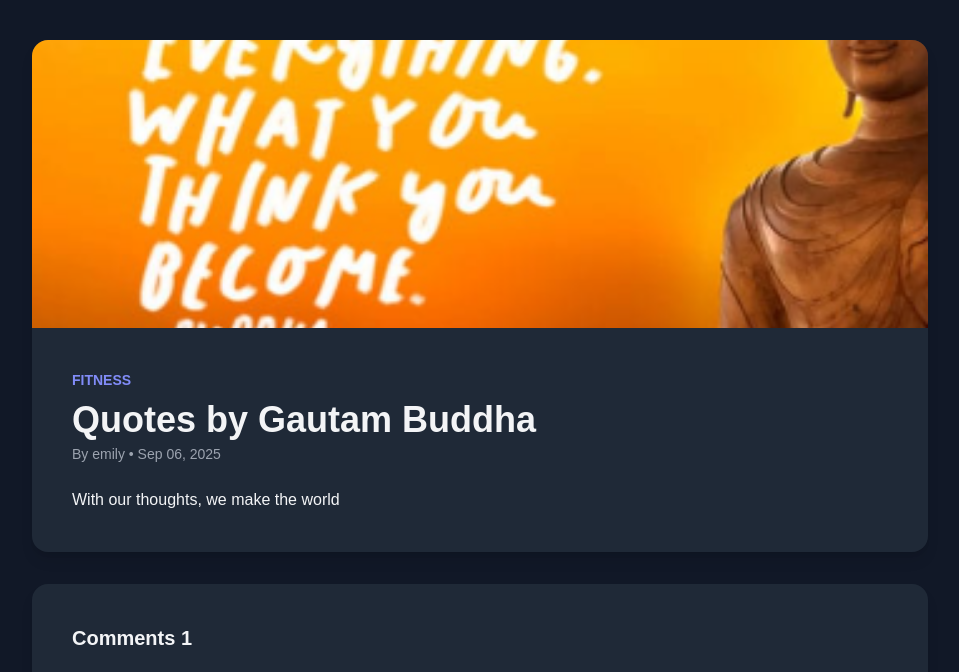
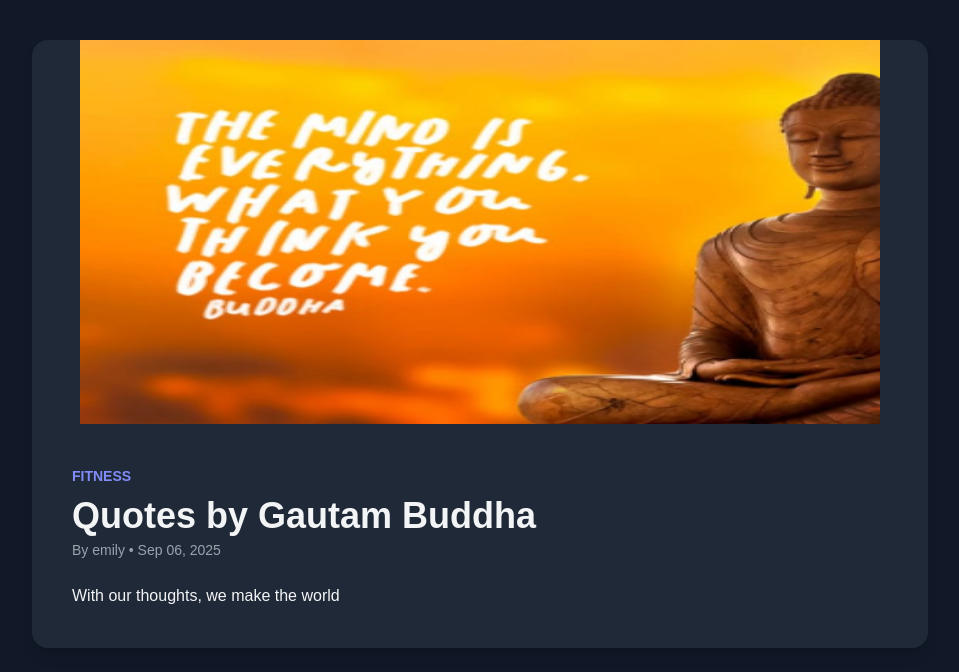
Before and after one commit to Sumnayak-Dev007/BlogSite, a Django app: a page that uses templates/base.html in a window 1280 px wide. Shown: the part 64-736 px from the top of the page, without its empty margins (160-1119 px from the left). Run offline with Django 5.2, Linux system fonts and the light colour scheme; a user stored in the database is signed in; data comes from the database, SQL or seed files in the repository; both versions use the stored data as it was after the commit; some libraries are stand-ins or nearby versions.

Commit message:
social medias

```diff
--- a/templates/base.html
+++ b/templates/base.html
@@ -150,19 +150,19 @@
       <div class="flex flex-col md:flex-row justify-center md:justify-start md:space-x-12 mb-6">
         <!-- Social Links -->
         <div class="flex space-x-6">
-          <a href="#" class="flex items-center space-x-2 hover:text-pink-500 transition">
+          <a href="/" class="flex items-center space-x-2 hover:text-pink-500 transition">
             <i class="fab fa-instagram"></i><span class="hidden sm:inline">Instagram</span>
           </a>
-          <a href="#" class="flex items-center space-x-2 hover:text-red-500 transition">
+          <a href="/" class="flex items-center space-x-2 hover:text-red-500 transition">
             <i class="fab fa-pinterest"></i><span class="hidden sm:inline">Pinterest</span>
           </a>
-          <a href="#" class="flex items-center space-x-2 hover:text-blue-600 transition">
+          <a href="/" class="flex items-center space-x-2 hover:text-blue-600 transition">
             <i class="fab fa-facebook"></i><span class="hidden sm:inline">Facebook</span>
           </a>
-          <a href="#" class="flex items-center space-x-2 hover:text-gray-400 transition">
+          <a href="https://x.com/SumanNayak__" class="flex items-center space-x-2 hover:text-gray-400 transition">
             <i class="fab fa-x-twitter"></i><span class="hidden sm:inline">Twitter</span>
           </a>
-          <a href="#" class="flex items-center space-x-2 hover:text-red-600 transition">
+          <a href="/" class="flex items-center space-x-2 hover:text-red-600 transition">
             <i class="fab fa-youtube"></i><span class="hidden sm:inline">Youtube</span>
           </a>
         </div>
--- a/templates/blog.html
+++ b/templates/blog.html
@@ -11,7 +11,9 @@
 
     <!-- Post Image -->
     {% if post.blog_image %}
-    <img src="{{ post.blog_image.url }}" alt="{{ post.title }}" class="w-full h-72 object-cover">
+    <div class="w-full max-h-96 overflow-hidden flex justify-center items-center">
+    <img src="{{ post.blog_image.url }}" alt="{{ post.title }}" class="w-[800px] h-96">
+    </div>
     {% endif %}
 
     <!-- Post Content -->
--- a/templates/catview.html
+++ b/templates/catview.html
@@ -26,7 +26,7 @@
               <a href="{% url 'blog_view' c.category.slug c.slug %}" class="hover:text-blue-500"><i class="fas fa-folder"></i> View</a>
               <span><i class="fas fa-comment"></i> Comments</span>
             </div>
-            <a href="#" class="text-blue-600 dark:text-blue-400 hover:underline">Read More <i
+            <a href="{% url 'blog_view' c.category.slug c.slug %}" class="text-blue-600 dark:text-blue-400 hover:underline">Read More <i
                 class="fas fa-arrow-right ml-2"></i></a>
           </div>
         </div>
--- a/templates/dashboard.html
+++ b/templates/dashboard.html
@@ -5,7 +5,7 @@
 
 
 <section class="py-10 bg-gray-900 text-gray-100">
-  <div class="max-w-3xl mx-auto px-4"> <!-- Reduced width from 6xl to 3xl -->
+  <div class="max-w-2xl mx-auto px-4"> <!-- Reduced width from 6xl to 3xl -->
 
     <!-- Profile Header -->
     <div class="bg-gray-800 rounded-xl p-6 shadow-lg flex flex-col md:flex-row items-center md:items-start md:space-x-6 relative">
@@ -22,9 +22,9 @@
 
       <!-- Edit Button (only if logged in user owns this profile) -->
       {% if request.user == profile.author %}
-      <div class="absolute top-4 right-4">
+      <div class="absolute top-4 right-2">
         <a href="{% url 'profile_edit' %}"
-           class="px-4 py-2 text-sm font-medium bg-indigo-600 hover:bg-indigo-700 text-white rounded-lg shadow transition">
+           class="px-2 py-1 text-sm font-medium bg-indigo-600 hover:bg-indigo-700 text-white rounded-lg shadow transition">
           Edit Profile
         </a>
       </div>
```
Also changed, not shown: db.sqlite3, media/pfp/20250906223614_ExjQud6RQAqx0e2D2atIBQ.webp (added), media/pfp/20250906223643_IMG_20250707_190239_11zon.png (added).
